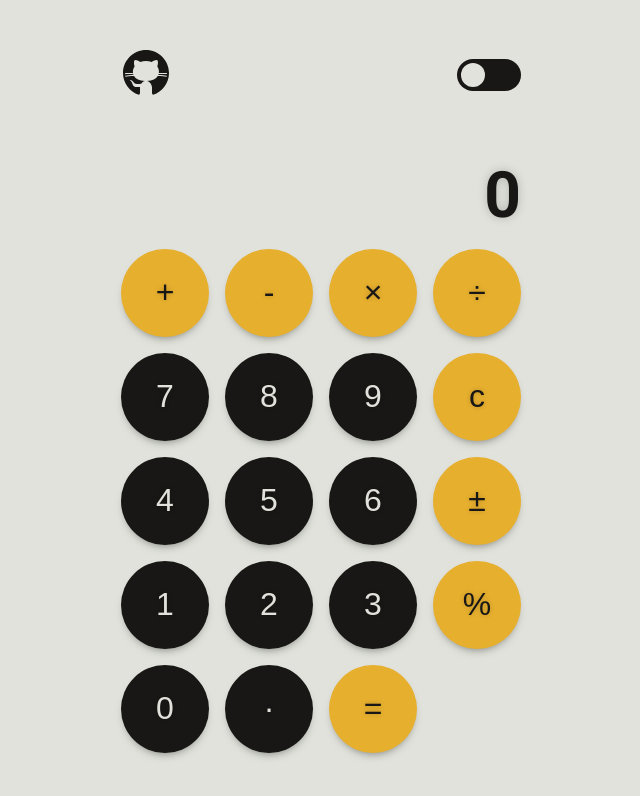
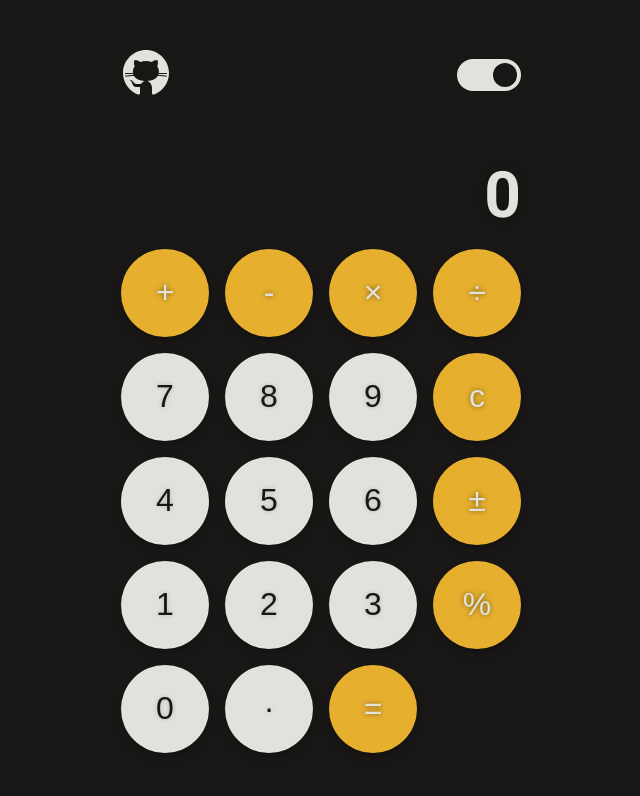
Before and after one commit to DeivissonLisboa/odin-calculator, a plain HTML site: page index.html in a window 1280 px wide. Both pictures are taken after a click on the label 808 px from the left and 74 px from the top of the page. Shown: the whole page, without its empty margins (319-959 px from the left). Drawn offline with Linux system fonts and the light colour scheme.

Commit message:
Add localStorage persistent theme selection

```diff
--- a/index.html
+++ b/index.html
@@ -33,7 +33,6 @@
             class="hidden"
             name="theme-toggle"
             id="theme-toggle"
-            checked
           />
         </label>
       </header>
--- a/src/js/scritp.js
+++ b/src/js/scritp.js
@@ -24,12 +24,21 @@ function operate(operator, firstTerm, secondTerm) {
   return operator(firstTerm, secondTerm)
 }
 
-THEME_TOGGLE.addEventListener("change", ({ target }) => {
-  if (target.checked) {
+function setTheme(theme) {
+  if (theme === "dark") {
     document.body.classList.add("dark")
     document.body.classList.remove("light")
-  } else {
+  } else if (theme === "light") {
+    document.body.classList.add("light")
     document.body.classList.remove("dark")
-    document.body.classList.add("light")
   }
+}
+
+THEME_TOGGLE.addEventListener("change", ({ target }) => {
+  let theme = target.checked ? "dark" : "light"
+
+  setTheme(theme)
+  localStorage.setItem("theme", theme)
 })
+
+setTheme(localStorage.getItem("theme"))
```
